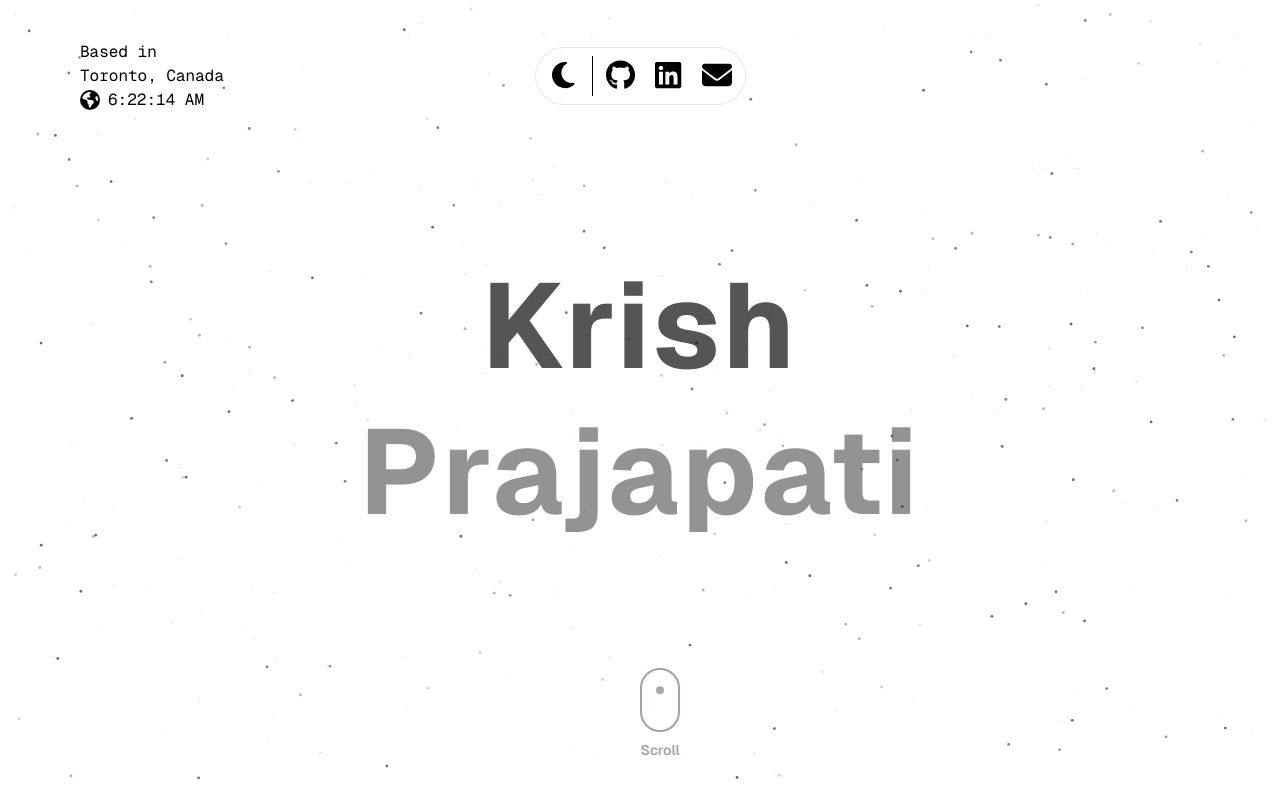
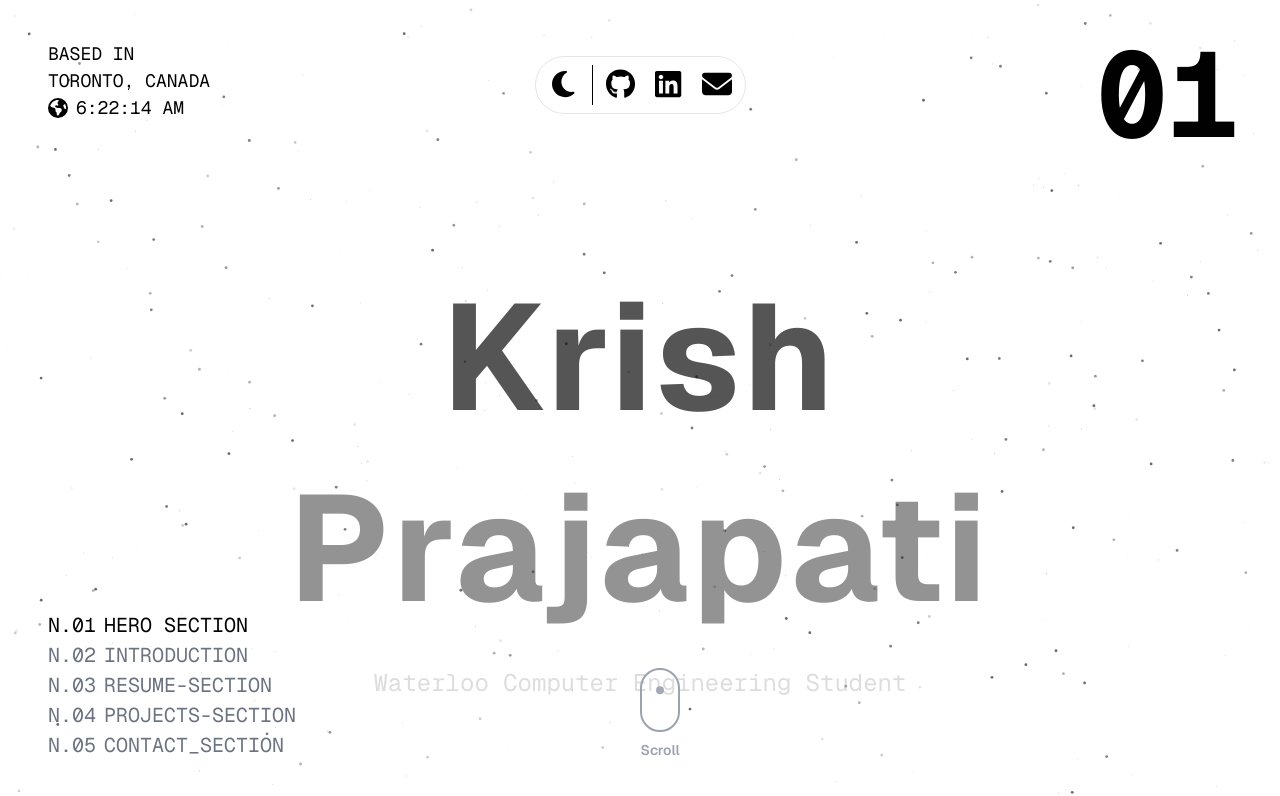
Before and after one commit to Krishpraj/my-portfolio, a Next.js app: page / in a window 1280 px wide. Shown: the top 796 px of the page. Built offline with nearby package versions, Linux system fonts and the light colour scheme.

Commit message:
Enhance loading component and add project list for improved navigation

```diff
--- a/src/app/loading.tsx
+++ b/src/app/loading.tsx
@@ -21,11 +21,10 @@ export default function Loading() {
     return () => clearInterval(interval);
   }, []);
 
-
   // Display loading page until value reaches 100
   if (value < 100) {
     return (
-      <div className="relative h-screen bg-black cursor-crosshair overflow-hidden">
+      <div className="relative h-screen cursor-crosshair overflow-hidden">
         {/* Loading Bar at the top */}
         <div className="absolute top-0 left-0 w-full h-2">
           <div
@@ -34,12 +33,15 @@ export default function Loading() {
           />
         </div>
 
+        {/* Background transition from white to black */}
+        <div className="absolute inset-0" style={{ background: `linear-gradient(to right, white ${value}%, black ${value}%)` }}></div>
+
         {/* Number Ticker at the bottom-right */}
-        <div className="absolute  right-0 bottom-0 mr-8 mb-8">
+        <div className="absolute right-0 bottom-0 mr-8 mb-8">
           <NumberTicker
-            delay={1}
+            delay={0}
             value={100}
-            className="whitespace-pre-wrap text-[400px] font-medium tracking-tighter text-white"
+            className="whitespace-pre-wrap text-[400px] font-mono font-medium tracking-tighter text-white"
           />
         </div>
       </div>
--- a/src/app/page.tsx
+++ b/src/app/page.tsx
@@ -8,12 +8,14 @@ import { faGithub, faLinkedin } from "@fortawesome/free-brands-svg-icons";
 import { Dock, DockIcon } from "@/components/ui/dock";
 import { Particles } from "@/components/ui/particles";
 import { Separator } from "@/components/ui/separator";
-import { MorphingText,  } from "@/components/ui/morphing-text";
+import { MorphingText } from "@/components/ui/morphing-text";
 import { ScrollButton } from "@/components/ui/ScrollButton";
 import Resume from "@/components/ui/resume-section";
 import { TextReveal } from "@/components/ui/text-reveal";
 import { InteractiveHoverButton } from "@/components/ui/interactive-hover-button";
 import GetInTouch from "@/components/ui/contact";
+import ProjectList from "@/components/ui/list";
+
 export default function Home() {
   const [darkMode, setDarkMode] = useState(false);
   const [time, setTime] = useState(new Date());
@@ -40,19 +42,18 @@ export default function Home() {
     <div className={`${darkMode ? 'bg-black text-white' : 'bg-white text-black'} min-h-screen cursor-crosshair relative`}>
       <Particles className="absolute inset-0 -z-51" color={darkMode ? "#ffffff" : "#000000"} quantity={1000} staticity={50} />
 
-      <div className="flex flex-col font-mono items-start ml-10 p-10">
-        <p>Based in</p>
-        <p>Toronto, Canada</p>
+      <div id="hero-section" className="flex flex-col font-mono text-[18px] items-start ml-2 p-10">
+        <p>BASED IN</p>
+        <p>TORONTO, CANADA</p>
         <div className="flex items-center space-x-2">
           <FontAwesomeIcon icon={faEarthAmericas} className="text-xl" />
           <p className="font-mono">{time.toLocaleTimeString()}</p>
         </div>
-
       </div>
 
+      <ProjectList darkMode={darkMode} />
 
-
-      <div className="fixed mt-[-137px]  left-0 w-full z-50">
+      <div className="fixed mt-[-137px] left-0 w-full z-50 hover:w-full transition-all duration-300">
         <Dock iconMagnification={60}>
           <DockIcon>
             <button onClick={() => setDarkMode(!darkMode)} className="text-3xl text-gray-400 hover:text-gray-600">
@@ -84,35 +85,39 @@ export default function Home() {
         </Dock>
       </div>
 
-      <motion.div className="mt-[100px]  text-center">
-        <motion.h1 initial={{ opacity: 0, y: -50 }} animate={{ opacity: 1, y: 0 }} transition={{ duration: 1 }} className="text-[120px] font-bold tracking-wide">
+      <motion.div className="mt-[100px] text-center">
+        <motion.h1 initial={{ opacity: 0, y: -50 }} animate={{ opacity: 1, y: 0 }} transition={{ duration: 1 }} className="text-[150px] font-bold tracking-wide">
           Krish
         </motion.h1>
-        <motion.h1 initial={{ opacity: 0, y: 50 }} animate={{ opacity: 1, y: 0 }} transition={{ duration: 1, delay: 0.2 }} className="text-[120px] font-bold tracking-wide mt-[-80px]">
+        <motion.h1 initial={{ opacity: 0, y: 50 }} animate={{ opacity: 1, y: 0 }} transition={{ duration: 1, delay: 0.2 }} className="text-[150px] font-bold tracking-wide mt-[-80px]">
           Prajapati
         </motion.h1>
+        <motion.h2 initial={{ opacity: 0, y: 50 }} animate={{ opacity: 1, y: 0 }} transition={{ duration: 1, delay: 0.4 }} className="text-[24px] mt-[-10px] font-mono mt-4">
+          Waterloo Computer Engineering Student
+        </motion.h2>
+
         <div className="mt-2 text-[12px] font-mono mb-[100px] mx-auto text-center flex items-center justify-center max-w-[30rem] z-0 text-blue-700-400 ">
+          <motion.div id="introduction" className="mt-[100px] text-center"></motion.div>
           <TextReveal className={`mt-[150px] ${darkMode ? 'dark' : ''}`} text="An aspiring software developer passionate about creating innovative open-source software solutions."/>
         </div>
         <ScrollButton />
       </motion.div>
 
-      <MorphingText  texts={["About Me" ,"Quick Overview"]}/>
+      <motion.div id="resume-section" className="mt-[100px] text-center"></motion.div>
+      <MorphingText texts={["About Me" ,"Quick Overview"]}/>
+      <Resume darkMode={darkMode} />
 
-      <Resume darkMode={darkMode} />
-      <MorphingText  texts={["Projects" ,"View My Work"]}/>
+      <motion.div id="personal-projects" className="mt-[100px] text-center"></motion.div>
+      <MorphingText texts={["Projects" ,"View My Work"]}/>
       <div>
-      <div className="flex justify-center">
-      <a href="https://github.com/krishpraj" target="_blank" rel="noopener noreferrer">
-        <InteractiveHoverButton  className="text-black mt-[10px]"> Github </InteractiveHoverButton>
-     </a>
-      </div>
+        <div className="flex justify-center">
+          <a href="https://github.com/krishpraj" target="_blank" rel="noopener noreferrer">
+            <InteractiveHoverButton className="text-black mt-[10px]"> Github </InteractiveHoverButton>
+          </a>
+        </div>
 
-    <GetInTouch/>
-
-
-
-
+        <motion.div id="contact-section" className="mt-[100px] text-center"></motion.div>
+        <GetInTouch/>
       </div>
     </div>
   );
--- /dev/null
+++ b/src/components/ui/list.tsx
@@ -0,0 +1,72 @@
+"use client";
+
+import { useState, useEffect } from "react";
+import { motion } from "framer-motion";
+
+const projects = [
+  { name: "HERO SECTION", id: "hero-section" },
+  { name: "INTRODUCTION", id: "introduction" },
+  { name: "RESUME-SECTION", id: "resume-section" },
+  { name: "PROJECTS-SECTION", id: "personal-projects" },
+  { name: "CONTACT_SECTION", id: "contact-section" },
+];
+
+export default function ProjectList({ darkMode }: { darkMode: boolean }) {
+  const [selectedProject, setSelectedProject] = useState(1);
+
+  const handleProjectClick = (index: number, id: string) => {
+    setSelectedProject(index + 1);
+    const element = document.getElementById(id);
+    if (element) {
+      element.scrollIntoView({ behavior: "smooth" });
+    }
+  };
+
+  const handleScroll = () => {
+    projects.forEach((project, index) => {
+      const element = document.getElementById(project.id);
+      if (element) {
+        const rect = element.getBoundingClientRect();
+        if (rect.top >= 0 && rect.bottom <= window.innerHeight) {
+          setSelectedProject(index + 1);
+        }
+      }
+    });
+  };
+
+  useEffect(() => {
+    window.addEventListener("scroll", handleScroll);
+    return () => {
+      window.removeEventListener("scroll", handleScroll);
+    };
+  }, []);
+
+  return (
+    <div className="fixed inset-0 z-50 pointer-events-none">
+      <div className="min-h-screen relative">
+        {/* Large Number */}
+        <motion.div
+          key={selectedProject}
+          initial={{ opacity: 0, y: 20 }}
+          animate={{ opacity: 1, y: 0 }}
+          transition={{ duration: 0.5 }}
+          className={`absolute top-1 right-10 text-[120px] font-mono font-bold ${darkMode ? "text-white" : "text-black"}`}
+        >
+          {String(selectedProject).padStart(2, '0')}
+        </motion.div>
+
+        {/* Project List */}
+        <div className="absolute text-[20px] bottom-10 left-12 font-mono pointer-events-auto">
+          {projects.map((project, index) => (
+            <div key={index} className={`flex hover:underline items-center ${index + 1 === selectedProject ? (darkMode ? "text-white" : "text-black") : "text-gray-500"}`}>
+              <span className="mr-2">N.{String(index + 1).padStart(2, '0')}</span>
+              <span className="cursor-pointer" onClick={() => handleProjectClick(index, project.id)}>
+                {project.name}
+              </span>
+            </div>
+          ))}
+        </div>
+      </div>
+    </div>
+  );
+}
--- a/src/components/ui/resume-section.tsx
+++ b/src/components/ui/resume-section.tsx
@@ -35,7 +35,10 @@ const Resume: React.FC<ResumeProps> = ({ darkMode }) => {
     <div className={`${darkMode ? "bg-black text-white" : "bg-white text-gray-900"} max-w-2xl mx-auto p-6 min-h-screen font-mono`}>
       {/* Experience Section */}
       <section className="mb-8">
-        <h2 className="text-2xl font-semibold mb-4">Experience</h2>
+      <h2 className="text-2xl font-semibold mb-4 flex justify-between">
+          <span>[EXPERIENCE]</span>
+          <span>[1]</span>
+        </h2>
         <div className="flex items-center space-x-4 mb-4">
           <label htmlFor="icon-upload" className="w-16 h-16 rounded-full bg-gray-300 dark:bg-gray-300 cursor-pointer">
             <img src={freelanceWebDeveloperImage.src} alt="Freelance Web Developer" className="w-16 h-16 object-cover rounded-full" />
@@ -81,7 +84,10 @@ const Resume: React.FC<ResumeProps> = ({ darkMode }) => {
       <section className="mb-8"></section>
       {/* Awards and Achievements */}
       <section className="mb-8">
-        <h2 className="text-2xl font-semibold mb-4">Awards and Achievements</h2>
+      <h2 className="text-2xl font-semibold mb-4 flex justify-between">
+          <span>[AWARDS]</span>
+          <span>[2]</span>
+        </h2>
         <div className="mb-4">
           <h3 className="text-lg font-semibold">DECA Provincial Winner</h3>
           <p className="text-gray-500 dark:text-gray-400">April 2023</p>
@@ -96,7 +102,10 @@ const Resume: React.FC<ResumeProps> = ({ darkMode }) => {
 
       {/* Education */}
       <section className="mb-8">
-        <h2 className="text-2xl font-semibold mb-4">Education</h2>
+        <h2 className="text-2xl font-semibold mb-4 flex justify-between">
+          <span>[EDUCATION]</span>
+          <span>[3]</span>
+        </h2>
         <div className="flex items-center space-x-4">
           <label htmlFor="icon-upload4" className="w-16 h-16 rounded-full bg-gray-300 dark:bg-gray-600 cursor-pointer">
             <img src={universityOfWaterlooImage.src} alt="University of Waterloo" className="w-16 h-16 object-cover rounded-full" />
@@ -112,7 +121,10 @@ const Resume: React.FC<ResumeProps> = ({ darkMode }) => {
 
       {/* Skills Section */}
       <section className="mb-8">
-        <h2 className="text-2xl font-semibold mb-4">Skills</h2>
+      <h2 className="text-2xl font-semibold mb-4 flex justify-between">
+          <span>[SKILLS]</span>
+          <span>[4]</span>
+        </h2>
         <div className="flex flex-wrap gap-2">
           {["React", "Next.js", "TypeScript", "Node.js", "Python", "Go", "Postgres", "Docker", "Kubernetes", "Java", "C++"].map(skill => (
             <span key={skill} className="px-3 py-1 bg-gray-200 dark:bg-gray-700 text-gray-900 dark:text-white rounded-full text-sm">
```
